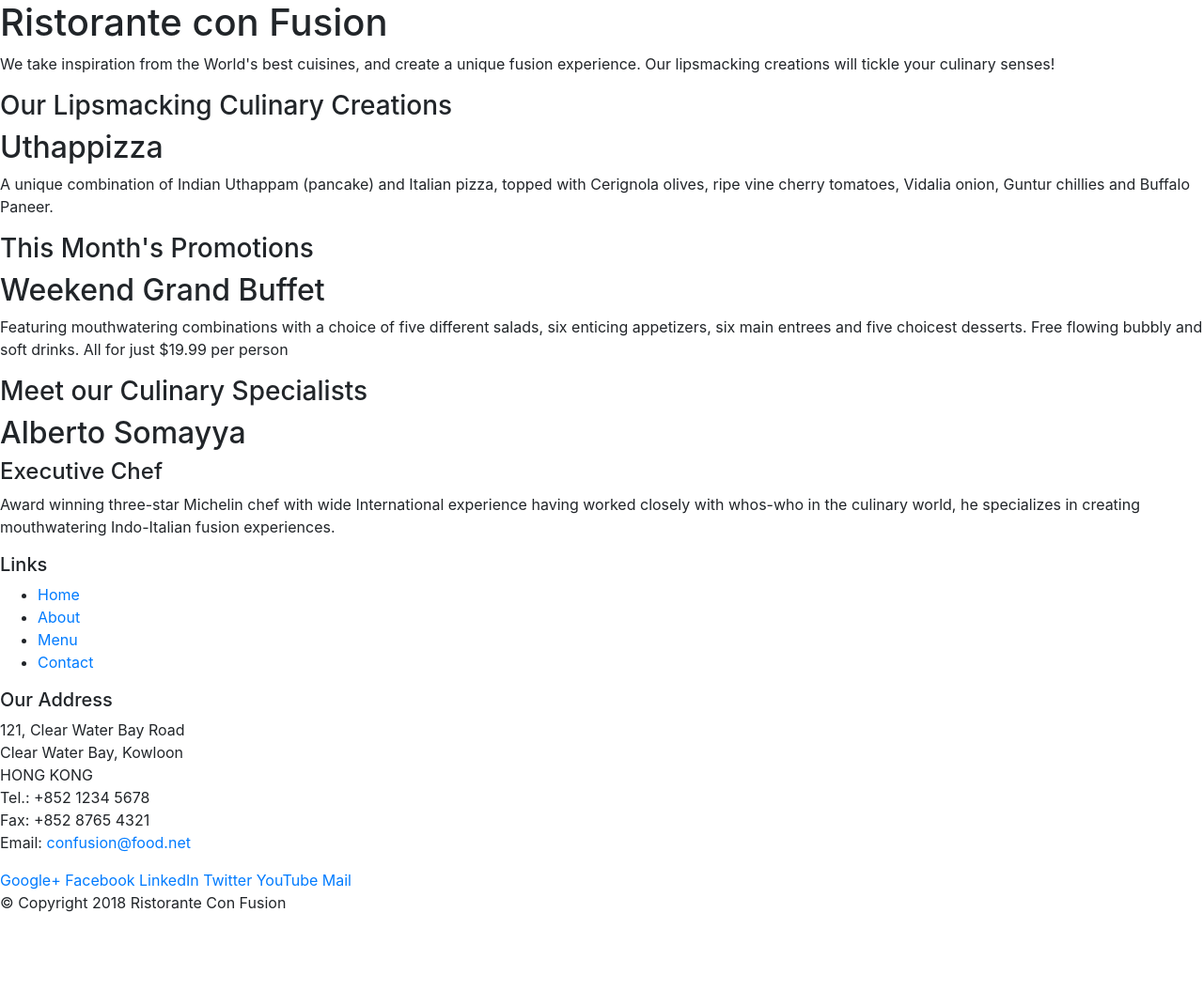
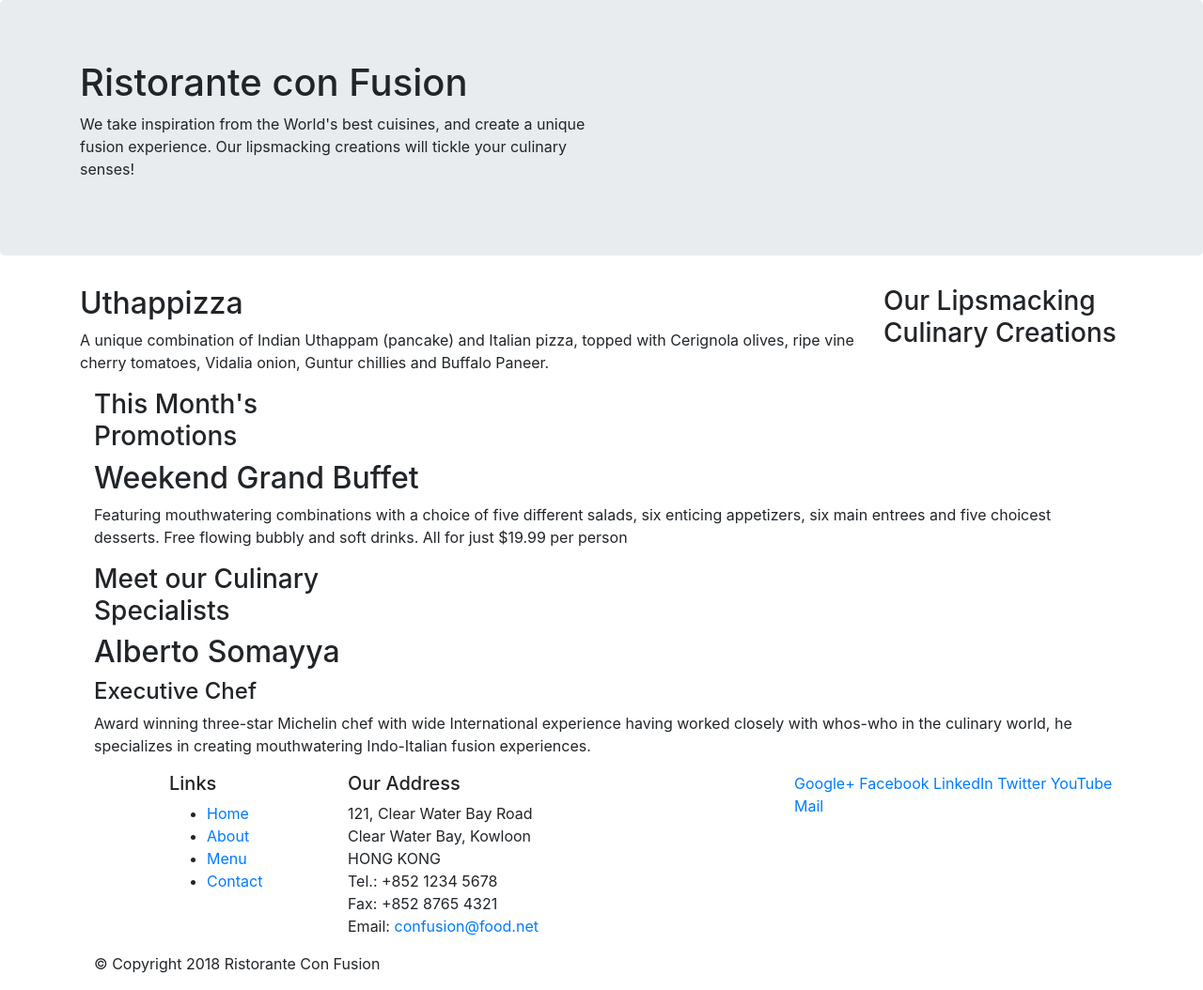
Before and after one commit to iampanthera/-Intro.-to-Bootstrap-, a website: page index.html in a window 1280 px wide. Shown: the whole page at 94% size. Before the commit the page ends 989 px from the top, so only its background shows below. Drawn offline with nearby package versions, Linux system fonts and the light colour scheme.

Commit message:
Bootstrap Grid Part 1

```diff
--- a/index.html
+++ b/index.html
@@ -15,25 +15,25 @@
 
 <body>
 
-    <header>
-        <div>
-            <div>
-                <div>
+    <header class="jumbotron">
+        <div  class="container">
+            <div class="row">
+                <div class="col-12 col-sm-6">
                     <h1>Ristorante con Fusion</h1>
                     <p>We take inspiration from the World's best cuisines, and create a unique fusion experience. Our lipsmacking creations will tickle your culinary senses!</p>
                 </div>
-                <div>
+                <div col-12 col-sm">
                 </div>
             </div>
         </div>
     </header>
 
-    <div>
-        <div>
-            <div>
+    <div class="container">
+        <div class="row">
+            <div  class="col-12 col-sm-4 order-sm-last col-md-3">
                 <h3>Our Lipsmacking Culinary Creations</h3>
             </div>
-            <div>
+            <div class="col col-sm order-sm-first col-md">
                 <h2>Uthappizza</h2>
                 <p>A unique combination of Indian Uthappam (pancake) and Italian pizza, topped with Cerignola olives, ripe vine cherry tomatoes, Vidalia onion, Guntur chillies and Buffalo Paneer.</p>
             </div>
@@ -41,20 +41,20 @@
 
 
         <div>
-            <div>
+            <div class="col-12 col-sm-4 order-sm-last col-md-3">
                 <h3>This Month's Promotions</h3>
             </div>
-            <div>
+            <div class="col col-sm order-sm-first col-md">
                 <h2>Weekend Grand Buffet</h2>
                 <p>Featuring mouthwatering combinations with a choice of five different salads, six enticing appetizers, six main entrees and five choicest desserts. Free flowing bubbly and soft drinks. All for just $19.99 per person </p>
             </div>
         </div>
 
         <div>
-            <div>
+            <div class="col-12 col-sm-4 order-sm-last col-md-3">
                 <h3>Meet our Culinary Specialists</h3>
             </div>
-            <div>
+            <div class="col col-sm order-sm-first col-md">
                 <h2>Alberto Somayya</h2>
                 <h4>Executive Chef</h4>
                 <p>Award winning three-star Michelin chef with wide International experience having worked closely with whos-who in the culinary world, he specializes in creating mouthwatering Indo-Italian fusion experiences. </p>
@@ -63,9 +63,9 @@
     </div>
 
     <footer>
-        <div>
-            <div>
-                <div>
+        <div  class="container">
+            <div class="row">
+                <div class="col-4 offset-1  col-sm-2">
                     <h5>Links</h5>
                     <ul>
                         <li><a href="#">Home</a></li>
@@ -74,7 +74,7 @@
                         <li><a href="#">Contact</a></li>
                     </ul>
                 </div>
-                <div>
+                <div class="col-7 col-sm-5">
                     <h5>Our Address</h5>
                     <address>
 		              121, Clear Water Bay Road<br>
@@ -85,7 +85,7 @@
 		              Email: <a href="mailto:confusion@food.net">confusion@food.net</a>
 		           </address>
                 </div>
-                <div>
+                <div class="col-12 col-sm-4">
                     <div>
                         <a href="http://google.com/+">Google+</a>
                         <a href="http://www.facebook.com/profile.php?id=">Facebook</a>
@@ -97,7 +97,7 @@
                 </div>
            </div>
            <div>
-                <div>
+                <div class="col-auto">
                     <p>© Copyright 2018 Ristorante Con Fusion</p>
                 </div>
            </div>
```
